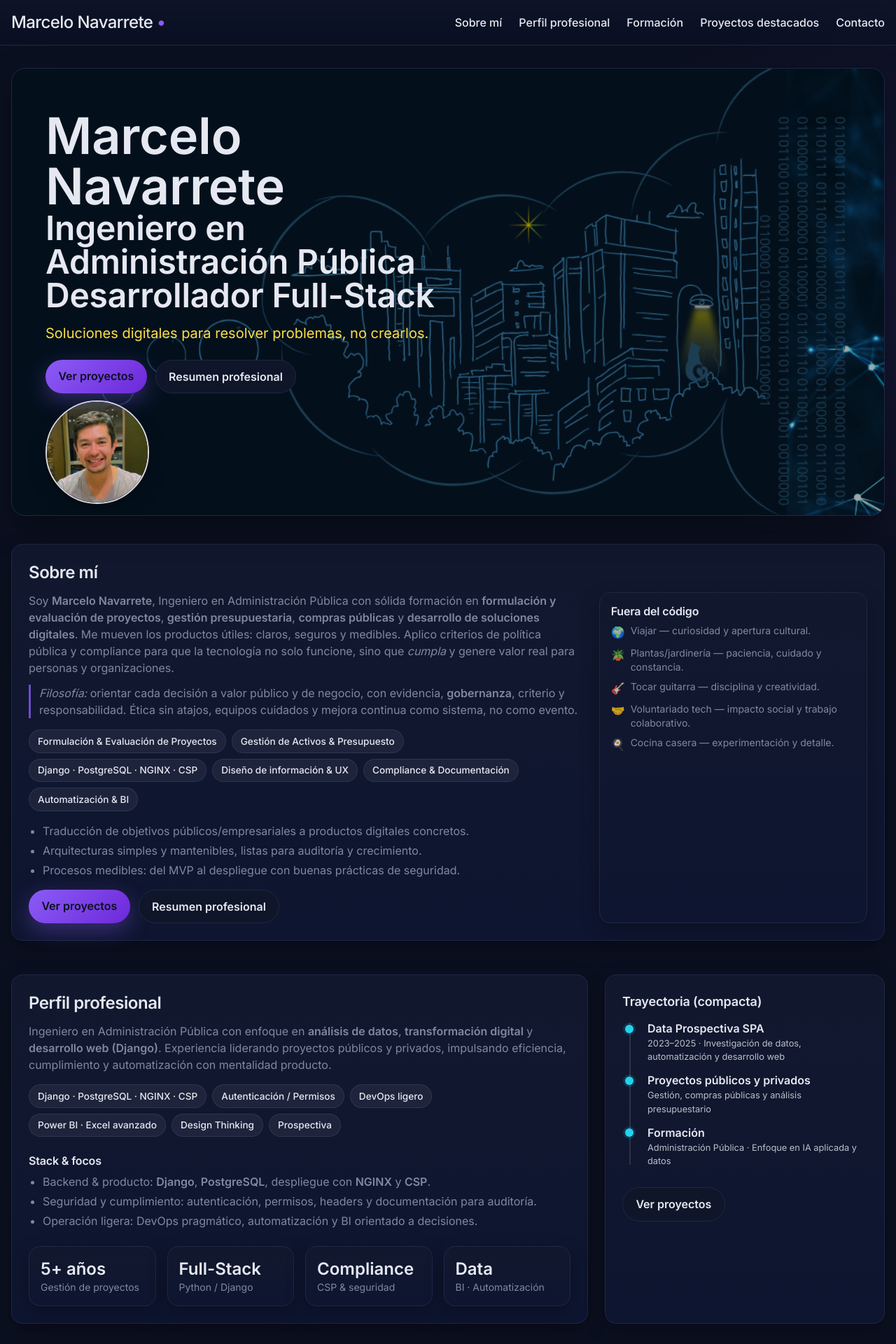
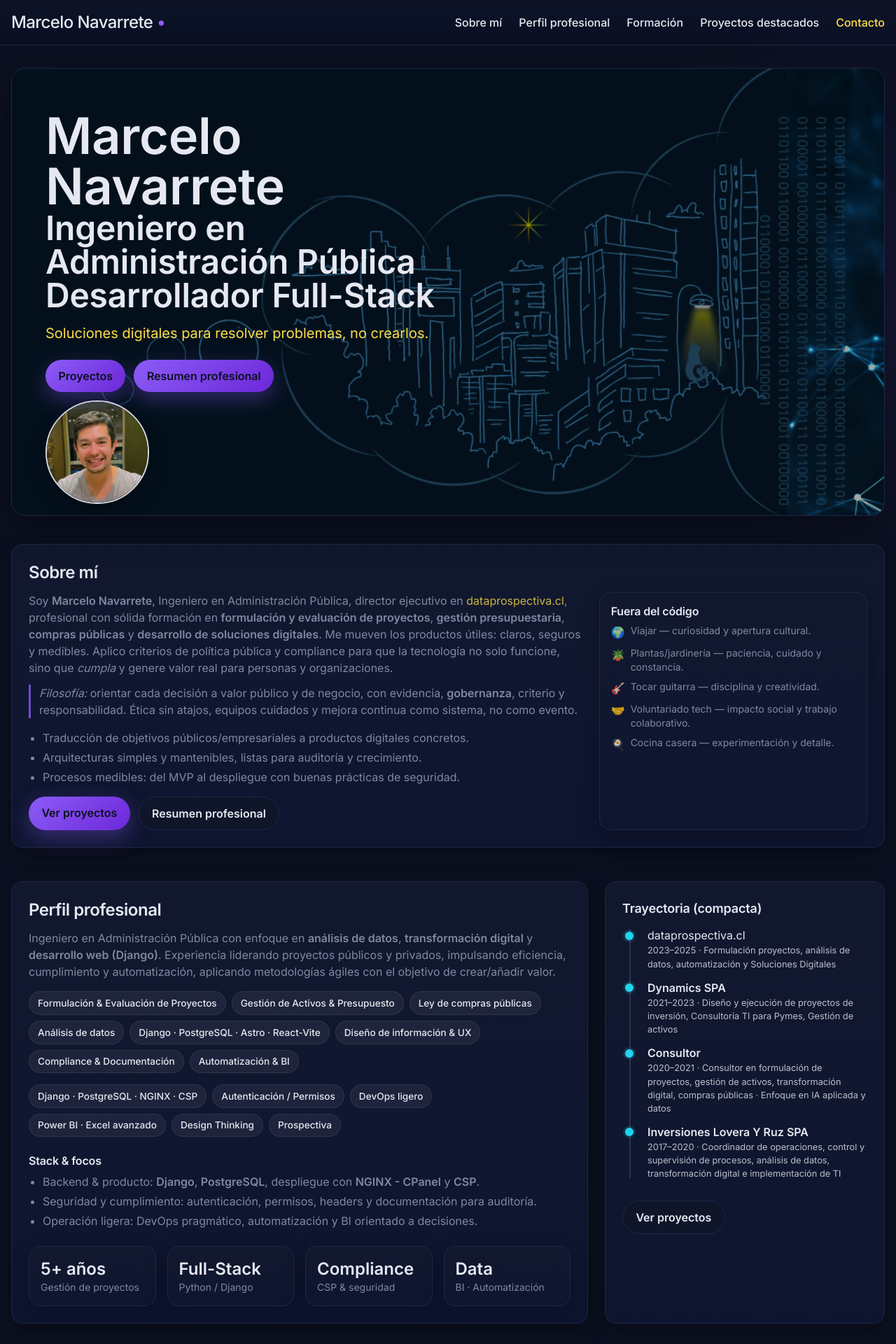
Before and after one commit to marchnav/M8_AE1_PORTAFOLIO, a Django app: page / in a window 1280 px wide. Shown: the top 1920 px of the page at 70% size. Run offline with Django 5.2, Linux system fonts and the light colour scheme; some libraries are stand-ins or nearby versions.

Commit message:
Feat: detalles finales portafolio, footer, contacto, incluye enlaces a dataprospectiva y noone.cl

```diff
--- a/templates/base.html
+++ b/templates/base.html
@@ -46,7 +46,11 @@
   <a class="hover:text-[var(--brand)]" href="/#perfil">Perfil profesional</a>
   <a class="hover:text-[var(--brand)]" href="/#formacion">Formación</a>
   <a class="hover:text-[var(--brand)]" href="/#proyectos">Proyectos destacados</a>
-  <a class="hover:text-[var(--brand)]" href="/#contacto">Contacto</a>
+  <a class="hover:text-[var(--brand)] text-yellow-300"
+   href="https://wa.me/56957309867"
+   target="_blank" rel="noopener"
+   aria-label="Contactar por WhatsApp">Contacto</a>
+
 </nav>
 
 <!-- Menú móvil -->
@@ -71,30 +75,62 @@
   <footer id="contacto" class="footer border-t mt-12" role="contentinfo">
     <div class="container py-8 grid gap-4 md:grid-cols-3 text-sm">
       <div>
-        <p class="font-semibold">Marcelo Navarrete</p>
-        <p class="muted">Full-Stack (Django) · IA aplicada · Compliance</p>
+        <p class="font-semibold">Marcelo Navarrete Yáñez</p>
+        <p class="muted">Ingeniero en administración pública y municipal </p>
+        <p class="muted">Full-Stack (Django) · IA aplicada · Compliance </p>
+        <p class="mt-2">
+  <a class="hover:text-[var(--brand)]" href="https://dataprospectiva.cl" target="_blank" rel="noopener">dataprospectiva.cl</a>
+  <br>
+  <a class="hover:text-[var(--brand)]" href="https://noone.cl" target="_blank" rel="noopener">noone.cl</a>
+</p>
+
       </div>
+
       <div>
         <p class="font-semibold">Enlaces</p>
         <ul class="mt-2 space-y-1">
-          <li><a class="hover:text-[var(--brand)]" href="#perfil">Perfil profesional</a></li>
-          <li><a class="hover:text-[var(--brand)]" href="#proyectos">Proyectos destacados</a></li>
-          <li><a class="hover:text-[var(--brand)]" href="#resumen">Resumen profesional</a></li>
-        </ul>
+  <li><a class="hover:text-[var(--brand)]" href="/#sobre-mi">Sobre mí</a></li>
+  <li><a class="hover:text-[var(--brand)]" href="/#perfil">Perfil profesional</a></li>
+  <li><a class="hover:text-[var(--brand)]" href="/#formacion">Formación</a></li>
+  <li><a class="hover:text-[var(--brand)]" href="/#proyectos">Proyectos destacados</a></li>
+  <li><a class="hover:text-[var(--brand)]" href="/#contacto">Contacto</a></li>
+</ul>
+
       </div>
       <div>
         <p class="font-semibold">Contacto</p>
-        <p class="muted">Correo: <a class="hover:text-[var(--brand)]" href="mailto:marcelonavarretey@gmail.com">marcelonavarretey@gmail.com</a></p>
+        <p class="muted">📧 <a class="hover:text-[var(--brand)]" href="mailto:marcelonavarretey@gmail.com">marcelonavarretey@gmail.com</a></p>
+        <p class="muted">📧 <a class="hover:text-[var(--brand)]" href="mailto:marcelonavarretey@gmail.com">contacto@dataprospectiva.cl</a></p>
+        <p class="muted">📲
+  <a class="hover:text-[var(--brand)]"
+     href="https://wa.me/56957309867"
+     target="_blank" rel="noopener"
+     aria-label="Chatear por WhatsApp con Marcelo">
+    +56 9 5730 9867
+  </a>
+</p>
+
+        <p class="muted">📍 <a class="hover:text-[var(--brand)]" href="mailto:marcelonavarretey@gmail.com">Valdivia - Puerto Varas - Chile</a></p>
       </div>
     </div>
     <div class="border-t" style="border-color: var(--border);">
       <div class="container py-4 text-xs muted">
-        © {{ now|date:"Y" }} Marcelo Navarrete — Portafolio.
-      </div>
+  © {% now "Y" %} Marcelo Navarrete - Portafolio desarrollado con ❤️ desde el Sur de Chile.
+</div>
+
     </div>
   </footer>
+    <!-- Botón flotante WhatsApp -->
+
+
+
+
+  <!-- JS propio (debe ir después del botón) -->
+  <script src="{% static 'js/app.js' %}"></script>
+
 
   <!-- JS propio -->
   <script src="{% static 'js/app.js' %}"></script>
+
 </body>
 </html>
--- a/templates/home.html
+++ b/templates/home.html
@@ -28,8 +28,9 @@
 
 
       <div class="mt-6 flex flex-wrap gap-3">
-        <a href="#proyectos" class="btn btn-primary">Ver proyectos</a>
-        <a href="#resumen" class="btn btn-outline">Resumen profesional</a>
+        <a href="#proyectos" class="btn btn-primary">Proyectos</a>
+       <a href="#resumen" class="btn btn-primary">Resumen profesional</a>
+
       </div>
     </div>
 
@@ -50,8 +51,8 @@
       <!-- Texto -->
       <div class="md:col-span-2">
   <p class="muted">
-    Soy <strong>Marcelo Navarrete</strong>, Ingeniero en Administración Pública con sólida formación en
-    <strong>formulación y evaluación de proyectos</strong>, <strong>gestión presupuestaria</strong>, <strong>compras públicas</strong> y
+    Soy <strong>Marcelo Navarrete</strong>, Ingeniero en Administración Pública, director ejecutivo en  <a class="hover:text-[var(--brand)] text-yellow-300" href="https://dataprospectiva.cl" target="_blank" rel="noopener">dataprospectiva.cl</a>, profesional con sólida formación en
+     <strong>formulación y evaluación de proyectos</strong>, <strong>gestión presupuestaria</strong>, <strong>compras públicas</strong> y
     <strong>desarrollo de soluciones digitales</strong>. Me mueven los productos útiles: claros, seguros y
     medibles. Aplico criterios de política pública y compliance para que la tecnología no solo funcione,
     sino que <em>cumpla</em> y genere valor real para personas y organizaciones.
@@ -64,14 +65,7 @@
 
 
 
-  <div class="chips mt-4">
-    <span class="chip">Formulación & Evaluación de Proyectos</span>
-    <span class="chip">Gestión de Activos & Presupuesto</span>
-    <span class="chip">Django · PostgreSQL · NGINX · CSP</span>
-    <span class="chip">Diseño de información & UX</span>
-    <span class="chip">Compliance & Documentación</span>
-    <span class="chip">Automatización & BI</span>
-  </div>
+
 
   <ul class="list-disc pl-5 muted mt-4 space-y-1">
     <li>Traducción de objetivos públicos/empresariales a productos digitales concretos.</li>
@@ -137,10 +131,20 @@
         Ingeniero en Administración Pública con enfoque en <strong>análisis de datos</strong>,
         <strong>transformación digital</strong> y <strong>desarrollo web (Django)</strong>.
         Experiencia liderando proyectos públicos y privados, impulsando eficiencia, cumplimiento
-        y automatización con mentalidad producto.
+        y automatización, aplicando metodologías ágiles con el objetivo de crear/añadir valor.
       </p>
 
       <!-- Highlights en chips -->
+          <div class="chips mt-4">
+    <span class="chip">Formulación & Evaluación de Proyectos</span>
+    <span class="chip">Gestión de Activos & Presupuesto</span>
+    <span class="chip">Ley de compras públicas</span>
+    <span class="chip">Análisis de datos</span>
+    <span class="chip">Django · PostgreSQL · Astro · React-Vite </span>
+    <span class="chip">Diseño de información & UX</span>
+    <span class="chip">Compliance & Documentación</span>
+    <span class="chip">Automatización & BI</span>
+  </div>
       <div class="chips mt-4">
         <span class="chip">Django · PostgreSQL · NGINX · CSP</span>
         <span class="chip">Autenticación / Permisos</span>
@@ -150,9 +154,10 @@
         <span class="chip">Prospectiva</span>
       </div>
 
+
       <h3 class="font-semibold mt-6">Stack & focos</h3>
 <ul class="list-disc pl-5 muted mt-2 space-y-1">
-  <li>Backend & producto: <strong>Django</strong>, <strong>PostgreSQL</strong>, despliegue con <strong>NGINX</strong> y <strong>CSP</strong>.</li>
+  <li>Backend & producto: <strong>Django</strong>, <strong>PostgreSQL</strong>, despliegue con <strong>NGINX - CPanel</strong> y <strong>CSP</strong>.</li>
   <li>Seguridad y cumplimiento: autenticación, permisos, headers y documentación para auditoría.</li>
   <li>Operación ligera: DevOps pragmático, automatización y BI orientado a decisiones.</li>
 </ul>
@@ -185,18 +190,23 @@
       <div class="timeline">
         <div class="timeline-item">
           <span class="timeline-dot"></span>
-          <div class="font-semibold">Data Prospectiva SPA</div>
-          <div class="timeline-meta">2023–2025 · Investigación de datos, automatización y desarrollo web</div>
+           <a class="hover:text-[var(--brand)]" href="https://dataprospectiva.cl" target="_blank" rel="noopener">dataprospectiva.cl</a>
+          <div class="timeline-meta">2023–2025 · Formulación proyectos, análisis de datos,  automatización y Soluciones Digitales</div>
         </div>
         <div class="timeline-item">
           <span class="timeline-dot"></span>
-          <div class="font-semibold">Proyectos públicos y privados</div>
-          <div class="timeline-meta">Gestión, compras públicas y análisis presupuestario</div>
+          <div class="font-semibold">Dynamics SPA</div>
+          <div class="timeline-meta">2021–2023 · Diseño y ejecución de proyectos de inversión, Consultoría TI para Pymes, Gestión de activos</div>
         </div>
         <div class="timeline-item">
           <span class="timeline-dot"></span>
-          <div class="font-semibold">Formación</div>
-          <div class="timeline-meta">Administración Pública · Enfoque en IA aplicada y datos</div>
+          <div class="font-semibold">Consultor </div>
+          <div class="timeline-meta">2020–2021 · Consultor en formulación de proyectos, gestión de activos, transformación digital, compras públicas · Enfoque en IA aplicada y datos</div>
+        </div>
+                <div class="timeline-item">
+          <span class="timeline-dot"></span>
+          <div class="font-semibold">Inversiones Lovera Y Ruz SPA</div>
+          <div class="timeline-meta">2017–2020 · Coordinador de operaciones, control y supervisión de procesos, análisis de datos, transformación digital e implementación de TI</div>
         </div>
       </div>
       <a class="btn btn-outline mt-4" href="#proyectos">Ver proyectos</a>
```
Also changed, not shown: static/img/icons/whatsapp.svg (added), static/js/app.js (line endings or trailing spaces).
